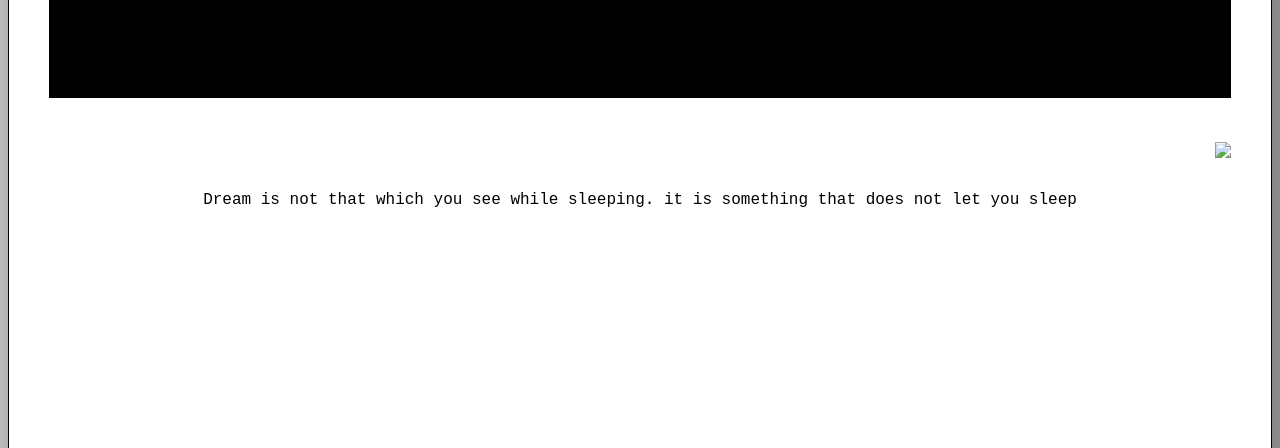
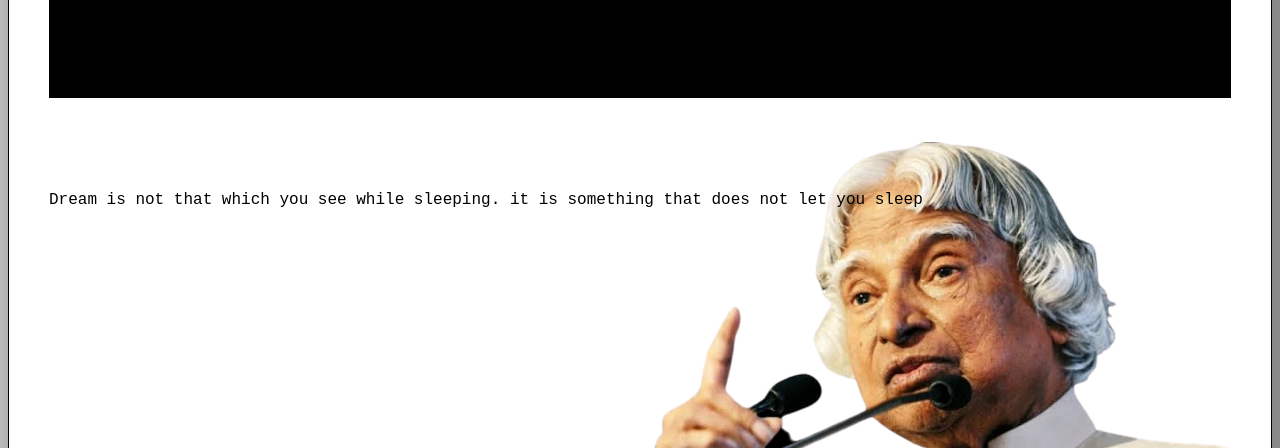
Before and after one commit to chauhan-ravi/OIBSIP-2, a plain HTML site: page index.html in a window 1280 px wide. Shown: the part 352-800 px from the top of the page. Drawn offline with Linux system fonts and the light colour scheme.

Commit message:
Update index.html

```diff
--- a/index.html
+++ b/index.html
@@ -16,7 +16,7 @@
         </div>
         <div class="box2">
             <div class="img">
-                <img src="apj-removebg-preview.png" >
+                <img src="apj.png" >
             </div>
             <div class="qui">
                 <pre>Dream is not that which you see while sleeping. it is something that does not let you sleep</pre>
```
